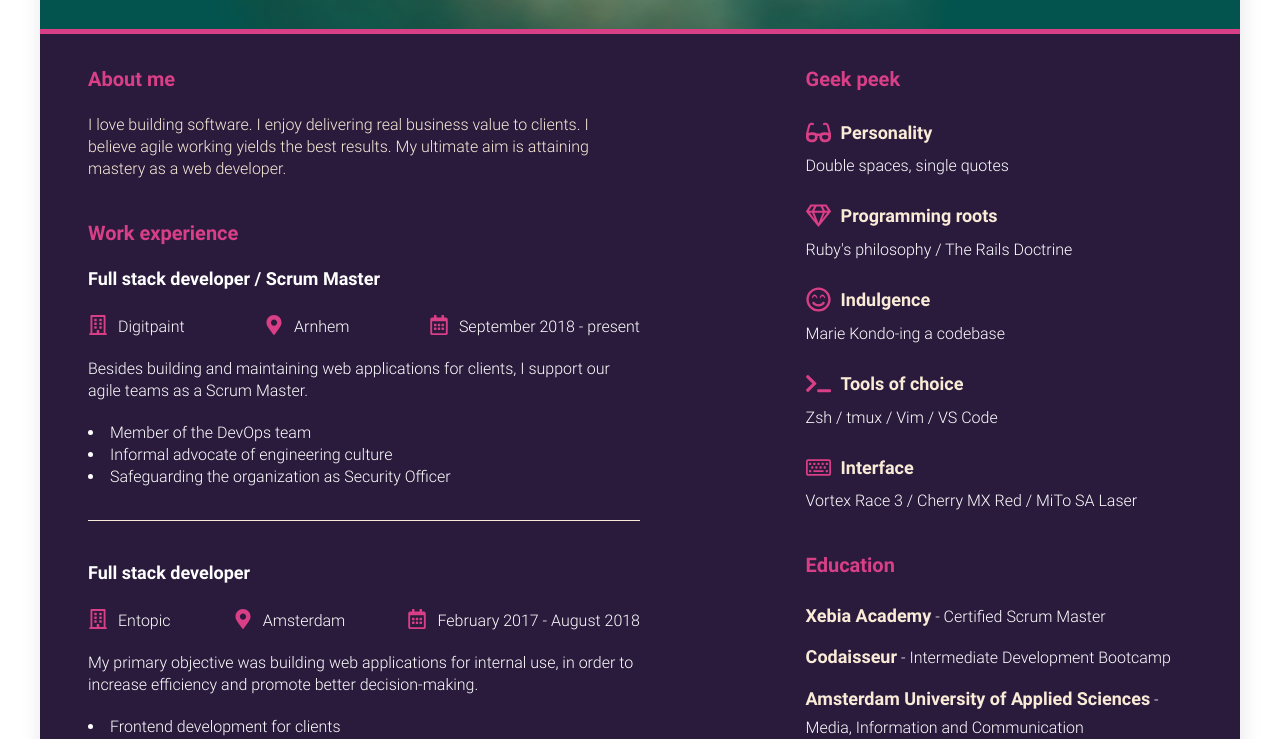
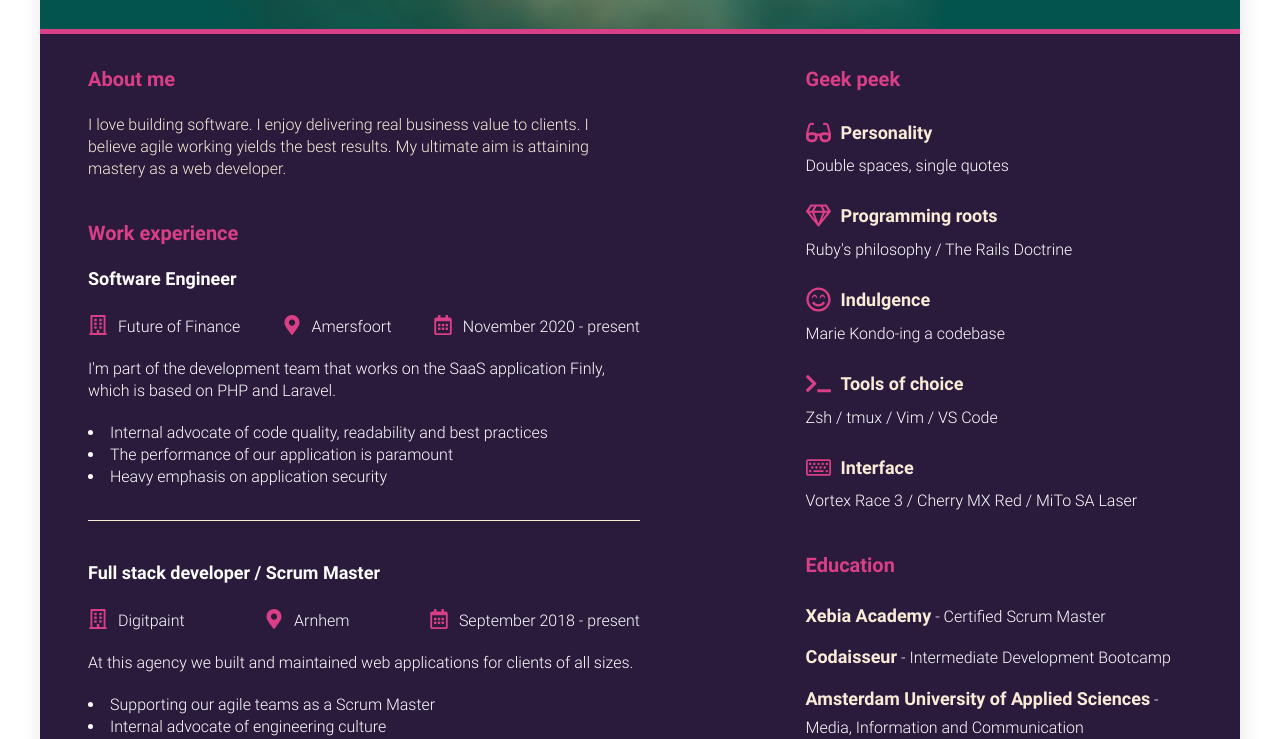
Before and after one commit to LucaMorandi/resume, a website built with webpack: page src/index.html in a window 1280 px wide. Shown: the part 211-950 px from the top of the page. Built offline with nearby package versions, Linux system fonts and the light colour scheme; animation ran at ten frames a second.

Commit message:
Add recent experience

```diff
--- a/src/index.html
+++ b/src/index.html
@@ -28,17 +28,32 @@
         </div>
         <div class="experience">
           <h2 class="section__title">Work experience</h2>
+          <h3 class="experience__title">Software Engineer</h3>
+          <div class="experience__meta">
+            <span class="experience__company">Future of Finance</span>
+            <span class="experience__location">Amersfoort</span>
+            <span class="experience__date">November 2020 - present</span>
+          </div>
+          <p class="experience__description">I'm part of the development team that works on the SaaS application Finly, which is based on PHP and Laravel.</p>
+          <ul class="experience__summary">
+            <li class="experience__summary-item">Internal advocate of code quality, readability and best practices</li>
+            <li class="experience__summary-item">The performance of our application is paramount</li>
+            <li class="experience__summary-item">Heavy emphasis on application security</li>
+          </ul>
+        </div>
+
+        <div class="experience">
           <h3 class="experience__title">Full stack developer / Scrum Master</h3>
           <div class="experience__meta">
             <span class="experience__company">Digitpaint</span>
             <span class="experience__location">Arnhem</span>
             <span class="experience__date">September 2018 - present</span>
           </div>
-          <p class="experience__description">Besides building and maintaining web applications for clients, I support our agile teams as a Scrum Master.</p>
+          <p class="experience__description">At this agency we built and maintained web applications for clients of all sizes.</p>
           <ul class="experience__summary">
+            <li class="experience__summary-item">Supporting our agile teams as a Scrum Master</li>
+            <li class="experience__summary-item">Internal advocate of engineering culture</li>
             <li class="experience__summary-item">Member of the DevOps team</li>
-            <li class="experience__summary-item">Informal advocate of engineering culture</li>
-            <li class="experience__summary-item">Safeguarding the organization as Security Officer</li>
           </ul>
         </div>
 
@@ -53,7 +68,6 @@
           <ul class="experience__summary">
             <li class="experience__summary-item">Frontend development for clients</li>
             <li class="experience__summary-item">Selecting and connecting SaaS solutions</li>
-            <li class="experience__summary-item">Safeguarding the organization as Security Officer</li>
           </ul>
         </div>
 
```
